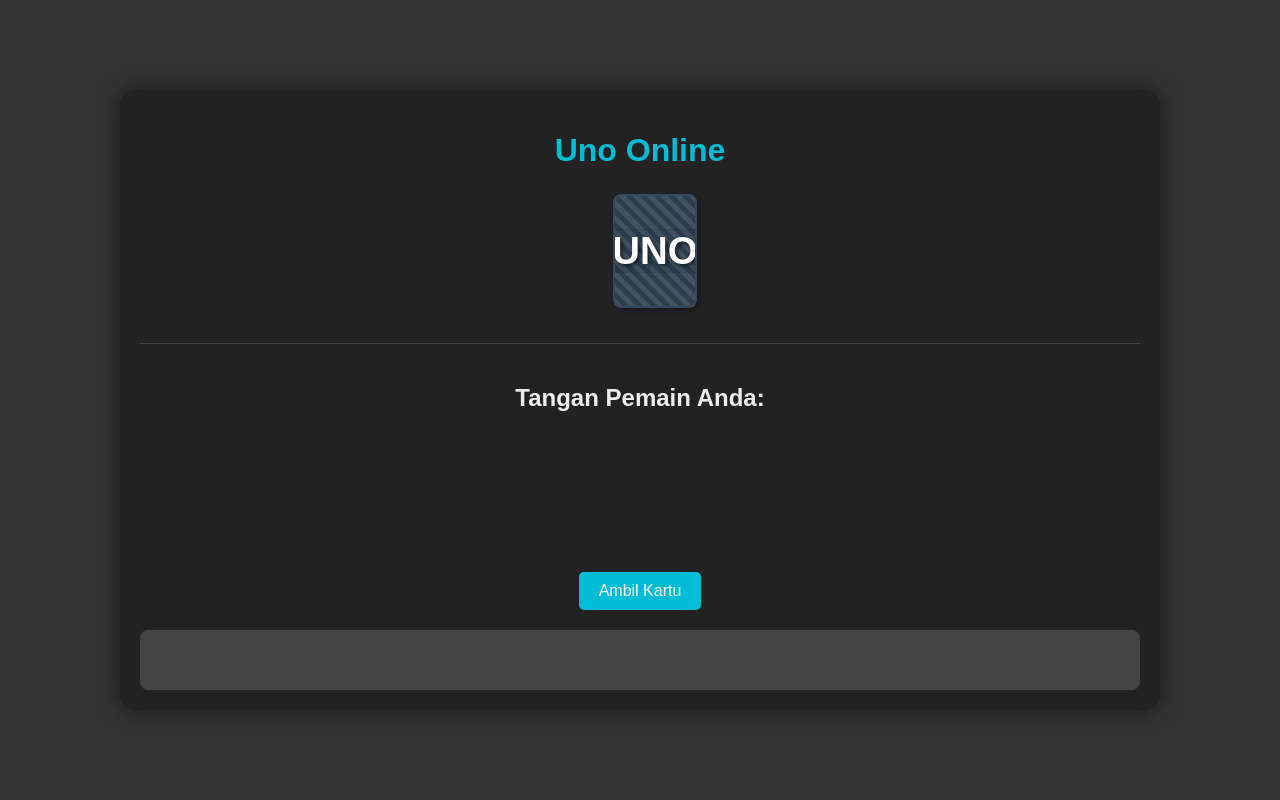
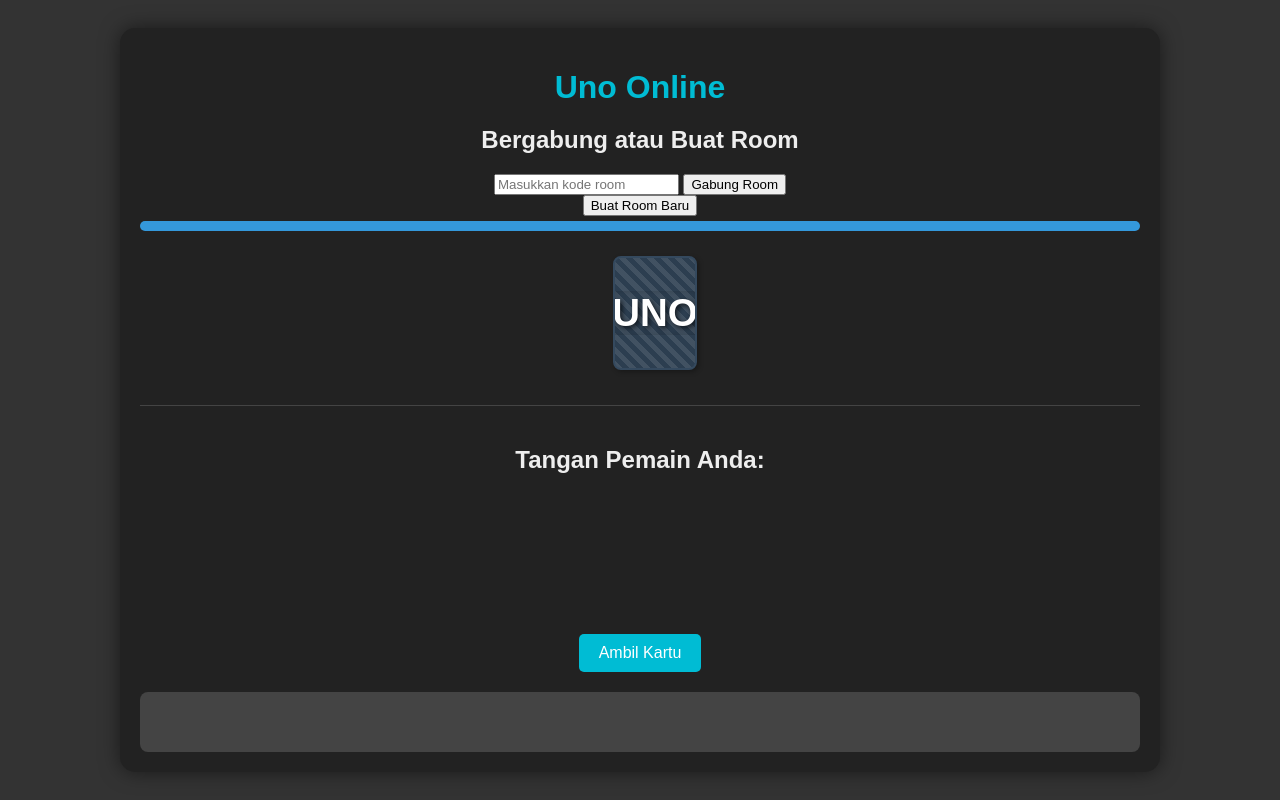
Before and after one commit to INsITdeveloper/Uno-game, a plain HTML site: page client/index.html in a window 1280 px wide. Drawn offline with Linux system fonts and the light colour scheme.

Commit message:
Update index.html

```diff
--- a/client/index.html
+++ b/client/index.html
@@ -9,21 +9,32 @@
 <body>
     <div class="game-container">
         <h1>Uno Online</h1>
+
+        <div class="room-controls">
+            <h2>Bergabung atau Buat Room</h2>
+            <div class="room-input-group">
+                <input type="text" id="roomCodeInput" placeholder="Masukkan kode room">
+                <button id="joinRoomBtn">Gabung Room</button>
+            </div>
+            <button id="createRoomBtn">Buat Room Baru</button>
+            <p id="roomStatusMessage" class="message-item info"></p>
+        </div>
+
         <div class="discard-pile">
-            <div class="card back"></div> <div class="card-display" id="discardPileTopCard">
-                </div>
+            <div class="card back"></div>
+            <div class="card-display" id="discardPileTopCard"></div>
         </div>
 
         <div class="player-area" id="playerHand">
             <h2>Tangan Pemain Anda:</h2>
-            <div class="hand-cards">
-                </div>
+            <div class="hand-cards"></div>
             <button id="drawCardBtn">Ambil Kartu</button>
         </div>
 
-        <div class="messages" id="gameMessages">
-            </div>
+        <div class="messages" id="gameMessages"></div>
     </div>
 
-    <script src="../shared/uno-logic.js"></script> <script src="app.js"></script> </body>
+    <script src="../shared/uno-logic.js"></script>
+    <script src="app.js"></script>
+</body>
 </html>
```
